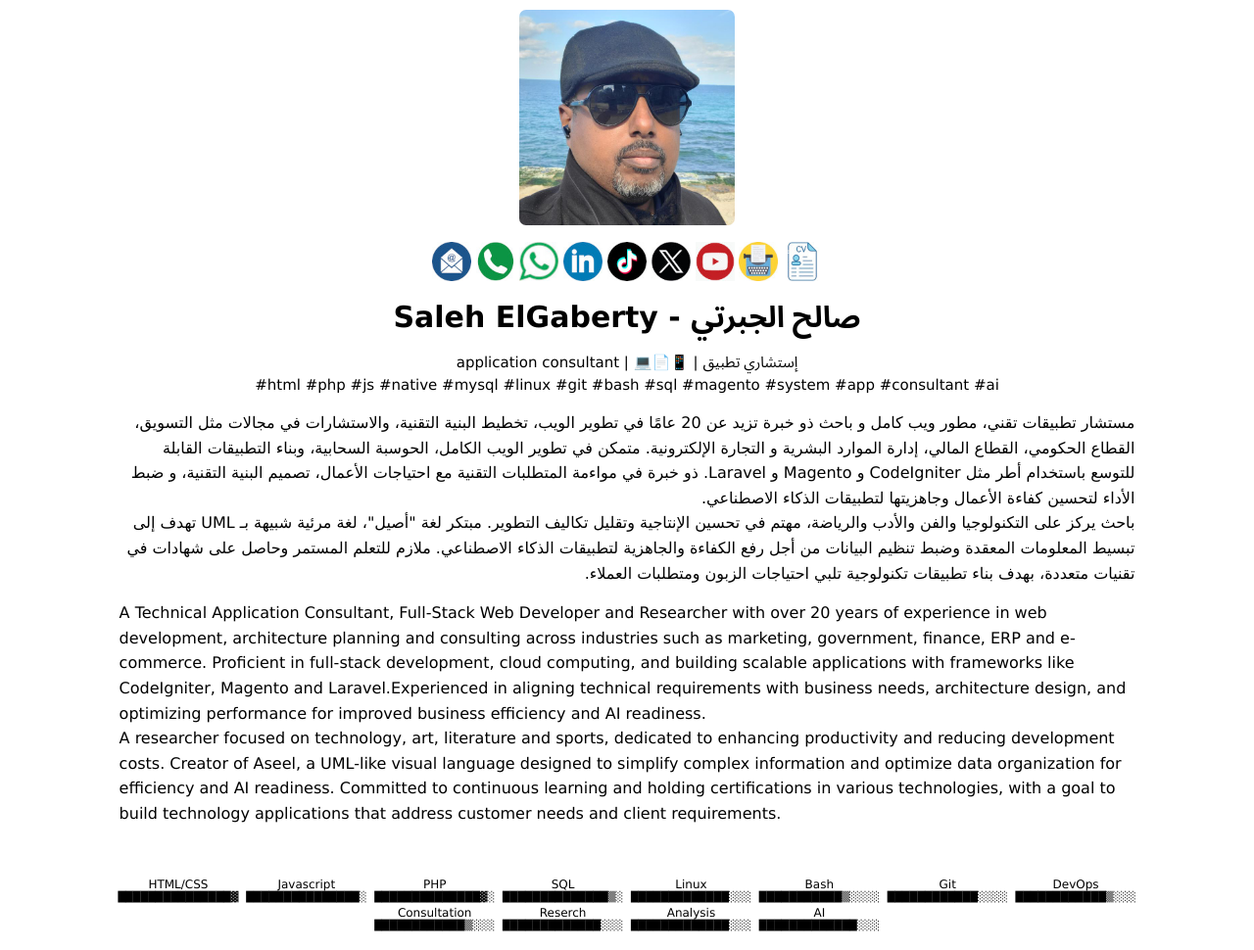
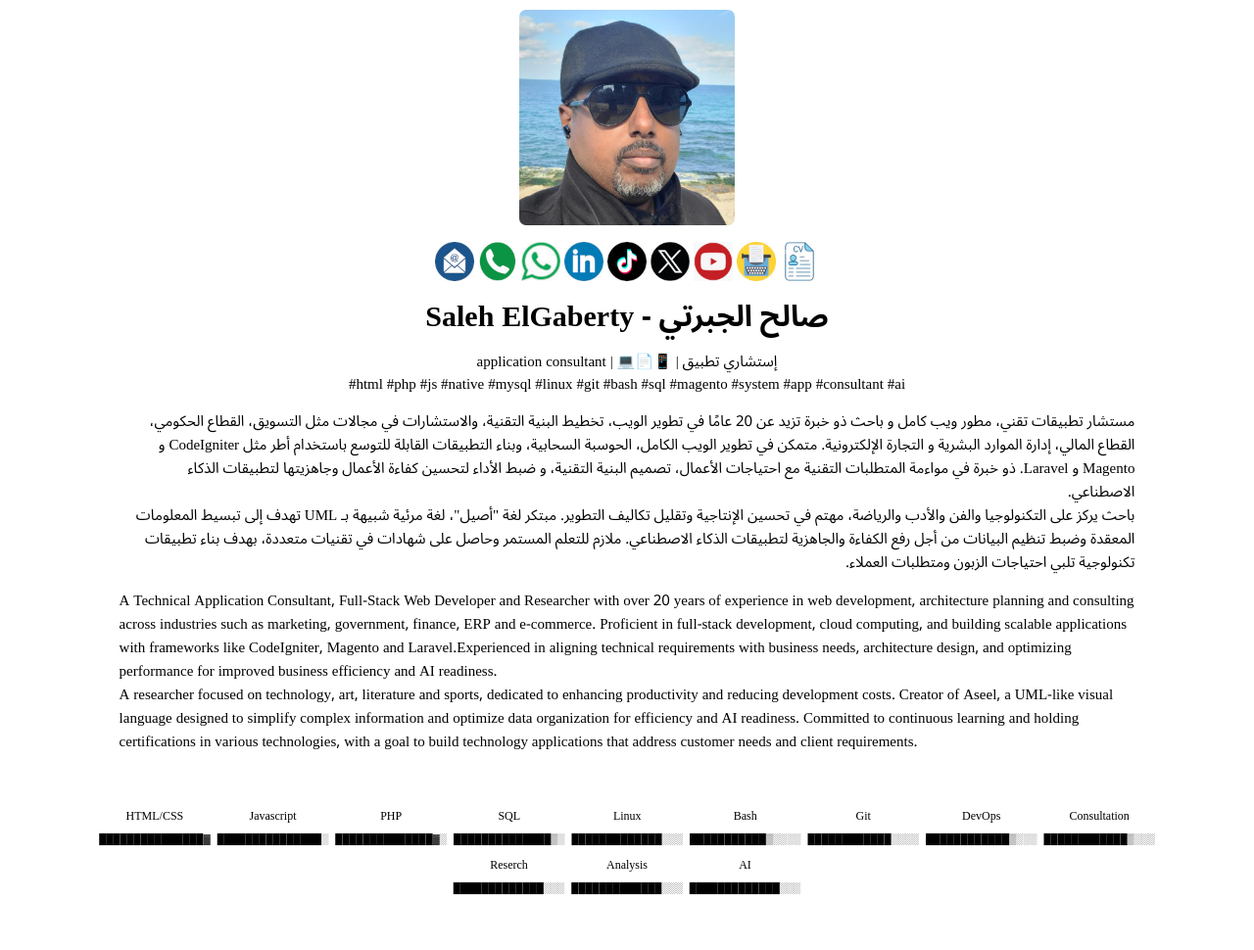
Before and after one commit to salehawal/salehawal.github.io, a PHP site: page / in a window 1280 px wide. Shown: the top 970 px of the page at 98% size. Run offline with PHP 8.4, Linux system fonts and the light colour scheme.

Commit message:
Fix css Font

```diff
--- a/main.css
+++ b/main.css
@@ -2,7 +2,6 @@ body {
 	font-family: "Noto Sans Arabic";
 	margin: 0px;
 	padding: 0px;
-	font-family: Copperplate,verdana;
 	font-size: 12px;
 }
 
@@ -218,7 +217,7 @@ h6{
 }
 
 .profile{
-	font-size: 16px;
+	font-size: 15px;
 	line-height: 160%;
 	margin-bottom: 15px !important;
 	width: 90%;
```
